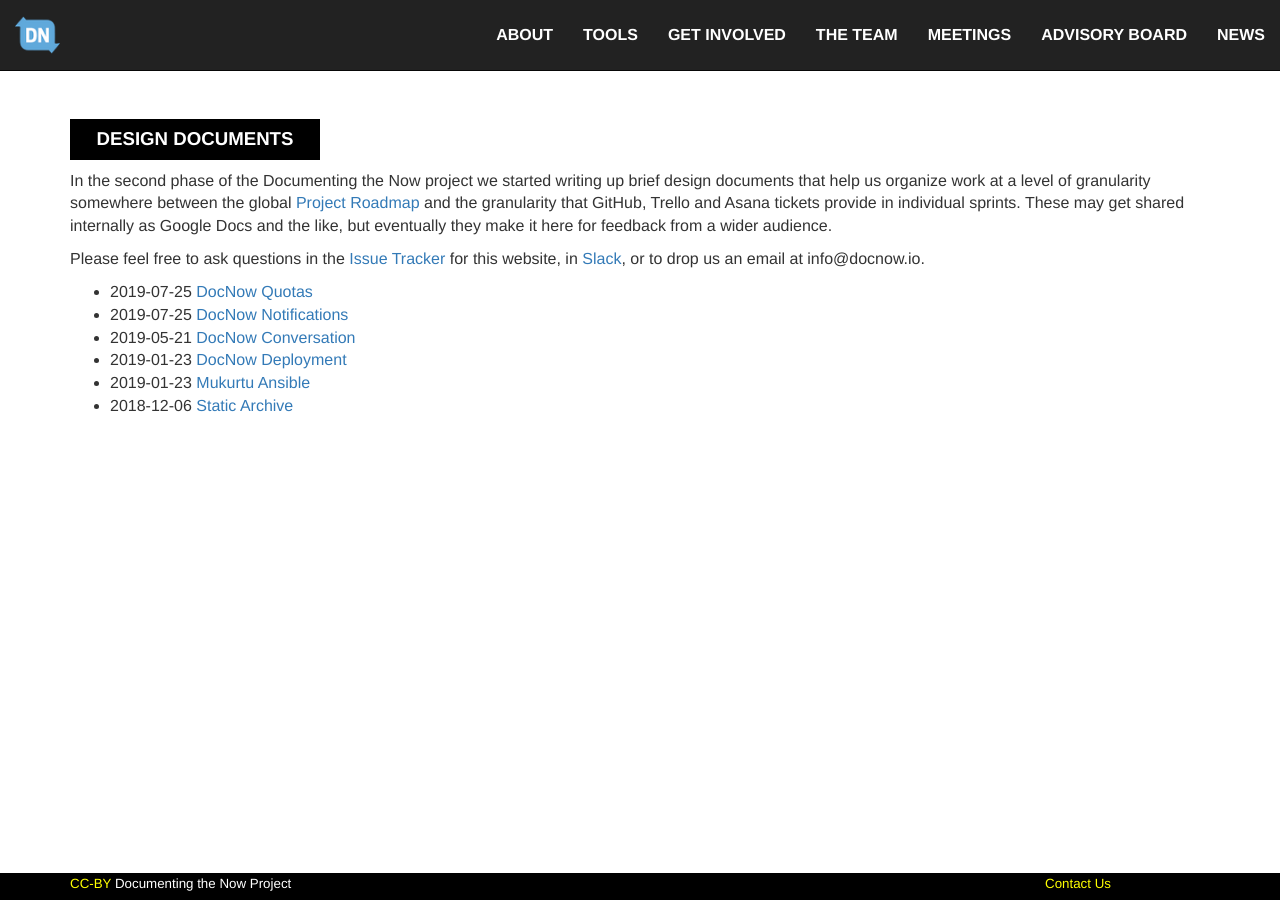
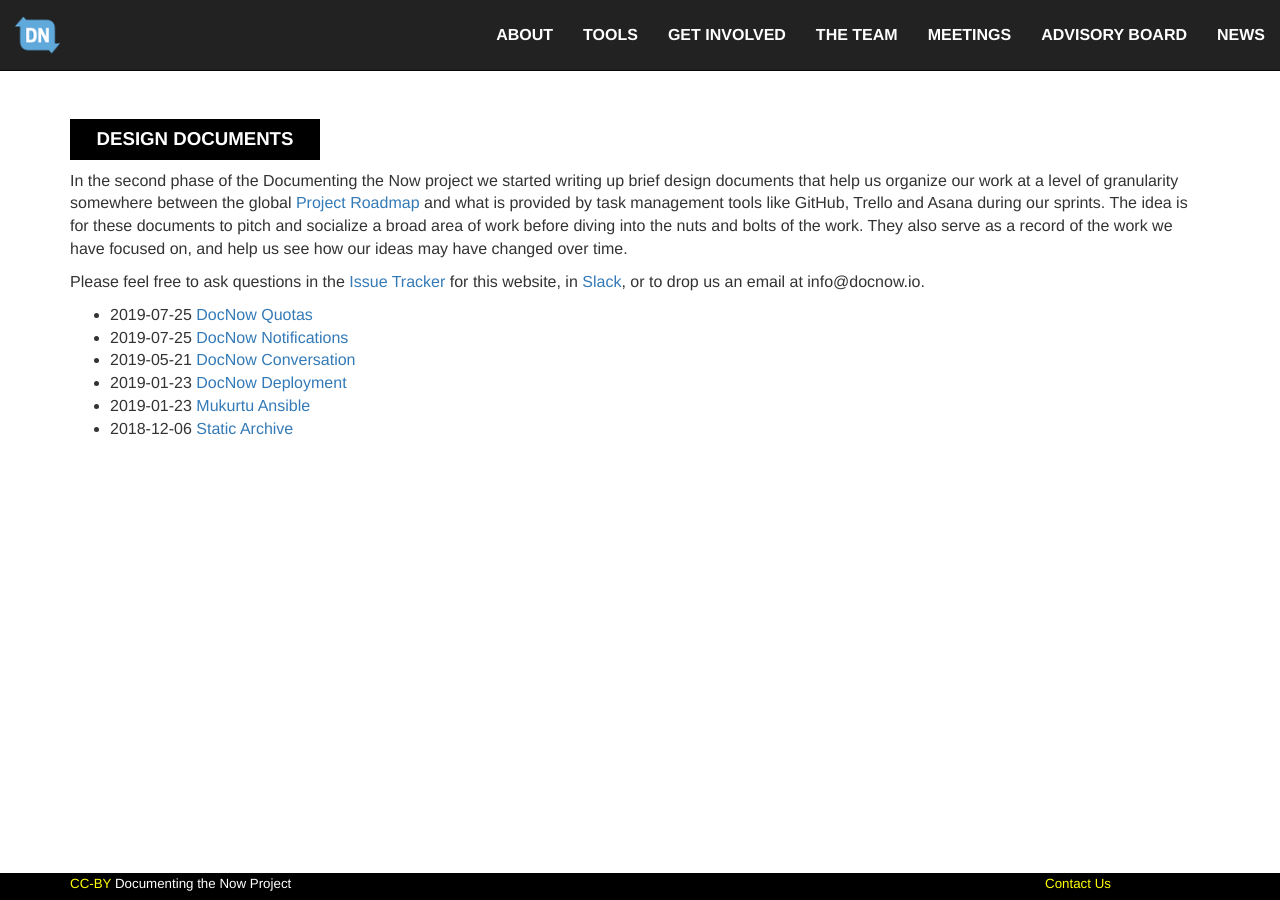
Before and after one commit to DocNow/docnow.github.io, a Jekyll site: the page built from design/index.md, in a window 1280 px wide. Built offline with Jekyll 4.4.1, drawn with Linux system fonts in a browser that asks for light colours.

Commit message:
refined wording a bit

```diff
--- a/design/index.md
+++ b/design/index.md
@@ -6,11 +6,12 @@
 ## Design Documents
 
 In the second phase of the Documenting the Now project we started writing up
-brief design documents that help us organize work at a level of granularity
-somewhere between the global [Project Roadmap] and the granularity that GitHub,
-Trello and Asana tickets provide in individual sprints. These may get shared
-internally as Google Docs and the like, but eventually they make it here for
-feedback from a wider audience.
+brief design documents that help us organize our work at a level of granularity
+somewhere between the global [Project Roadmap] and what is provided by task
+management tools like GitHub, Trello and Asana during our sprints. The idea is
+for these documents to pitch and socialize a broad area of work before diving
+into the nuts and bolts of the work. They also serve as a record of the work we
+have focused on, and help us see how our ideas may have changed over time.
 
 Please feel free to ask questions in the [Issue Tracker] for this website, in
 [Slack], or to drop us an email at info@docnow.io.
```
